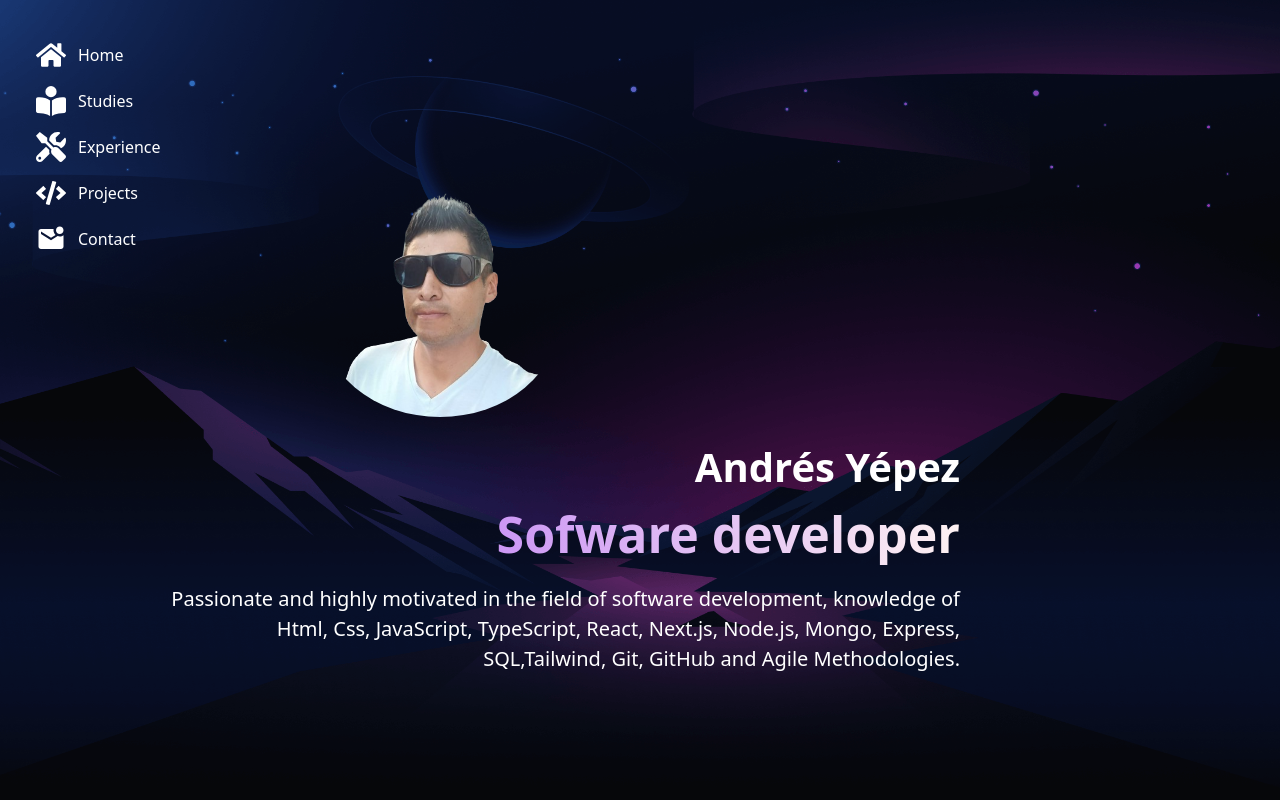
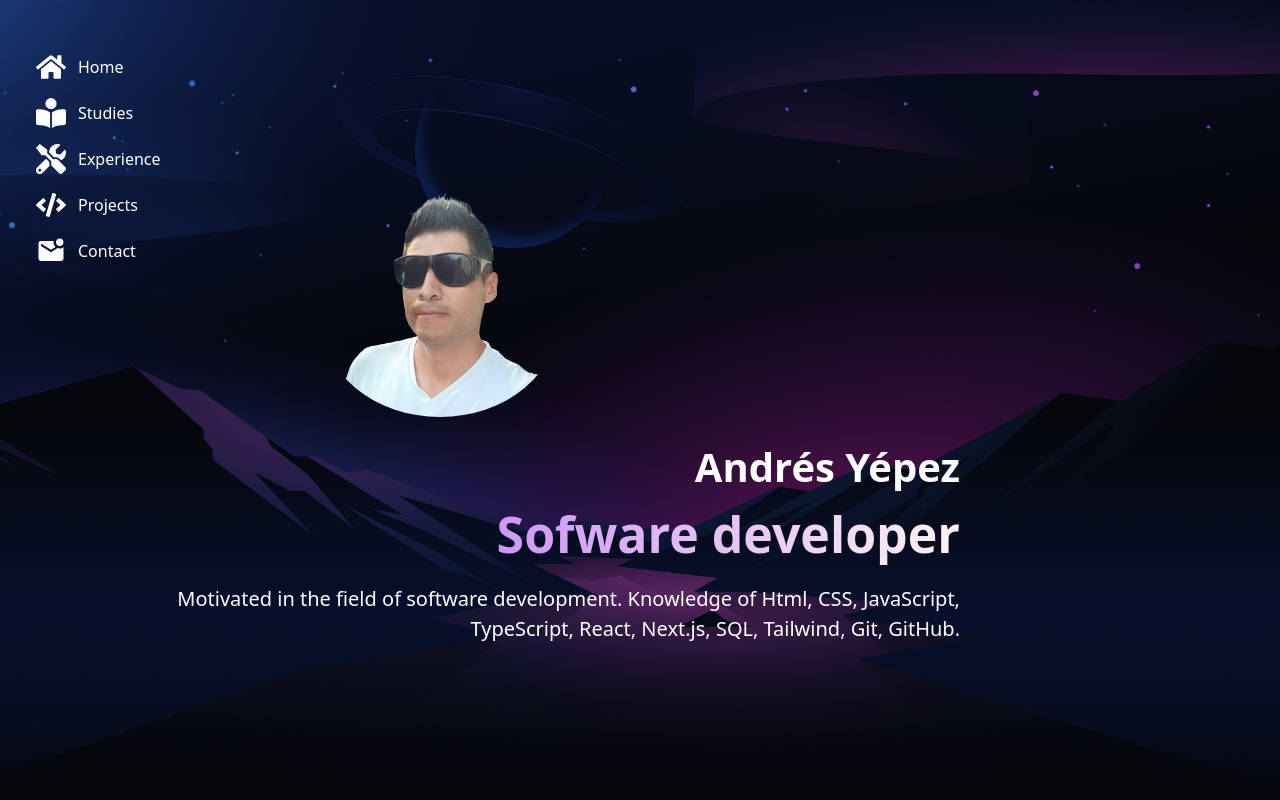
Before and after one commit to andresquito/08.andresyepez_portfolio, a Next.js app: page / in a window 1280 px wide. Built offline with nearby package versions, Linux system fonts and the light colour scheme.

Commit message:
SlideBar

```diff
--- a/src/app/components/SlideBar.tsx
+++ b/src/app/components/SlideBar.tsx
@@ -15,7 +15,7 @@ const SlideBar = () => {
           <FaHome size={30} className="cursor-pointer" /> Home
         </>
       ),
-      href: "https://linkedin.com/in/ricardo-andrés-yépez-valenzuela-661915263",
+      href: "/",
     },
     {
       id: 2,
@@ -60,7 +60,7 @@ const SlideBar = () => {
   ];
 
   return (
-    <div className="flex left-5  items-start   justify-evenly fixed top-2 p-4 flex-col ">
+    <div className="flex left-5  items-start   justify-evenly fixed top-5 p-4 flex-col ">
       {links.map(({ id, child, href, style, download }) => (
         <div key={id} className={"right-0 mt-4 flex duration-300 hover:mr-4 "}>
           <a
--- a/src/app/page.tsx
+++ b/src/app/page.tsx
@@ -28,12 +28,10 @@ export default function Home() {
               Sofware developer
             </h2>
             <p className="text-white pb-5  lg:text-[20px] lg:pb-10">
-              Passionate and highly motivated in the field of software
-              development, knowledge of Html, Css, JavaScript, TypeScript,
-              React, Next.js, Node.js, Mongo, Express, SQL,Tailwind, Git, GitHub
-              and Agile Methodologies.
+              Motivated in the field of software development. Knowledge of Html,
+              CSS, JavaScript, TypeScript, React, Next.js, SQL, Tailwind, Git,
+              GitHub.
             </p>
-
           </div>
         </div>
       </main>
```
Lines whose indentation alone changed are shown as unchanged.
